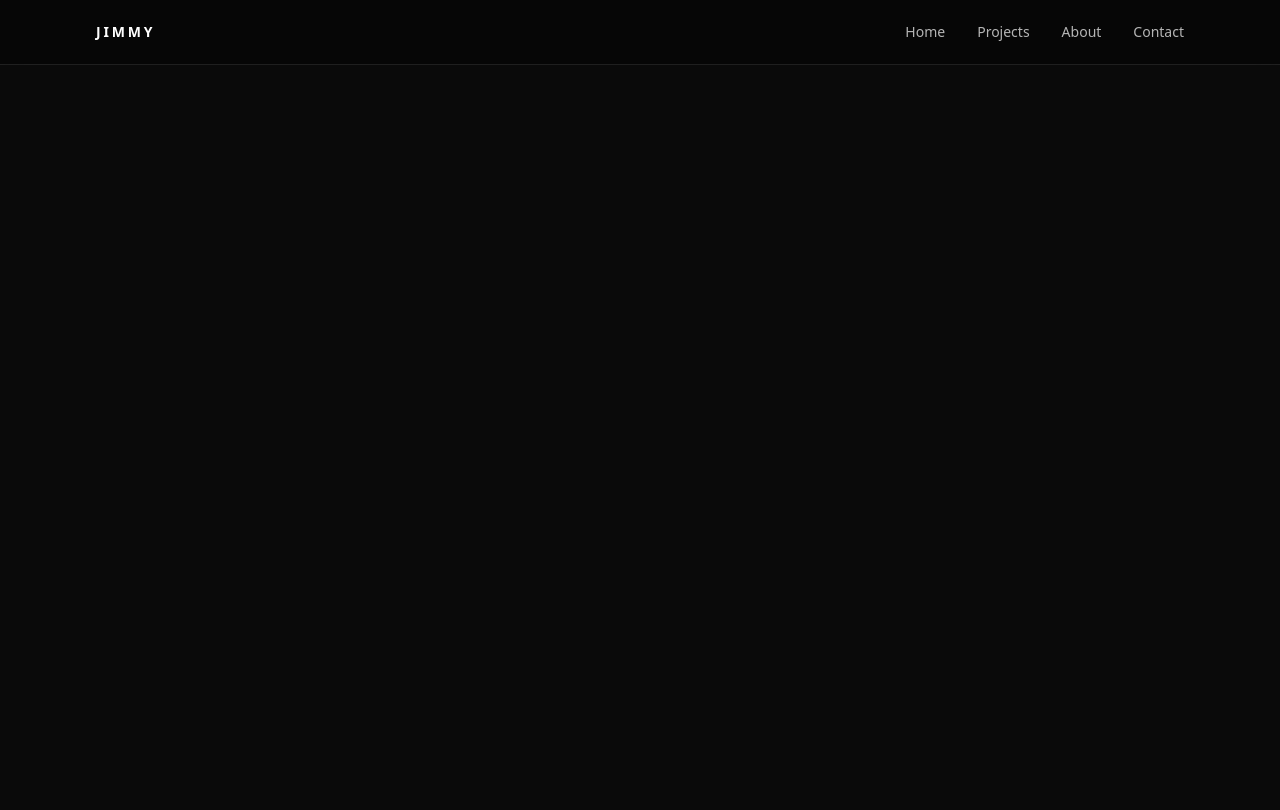
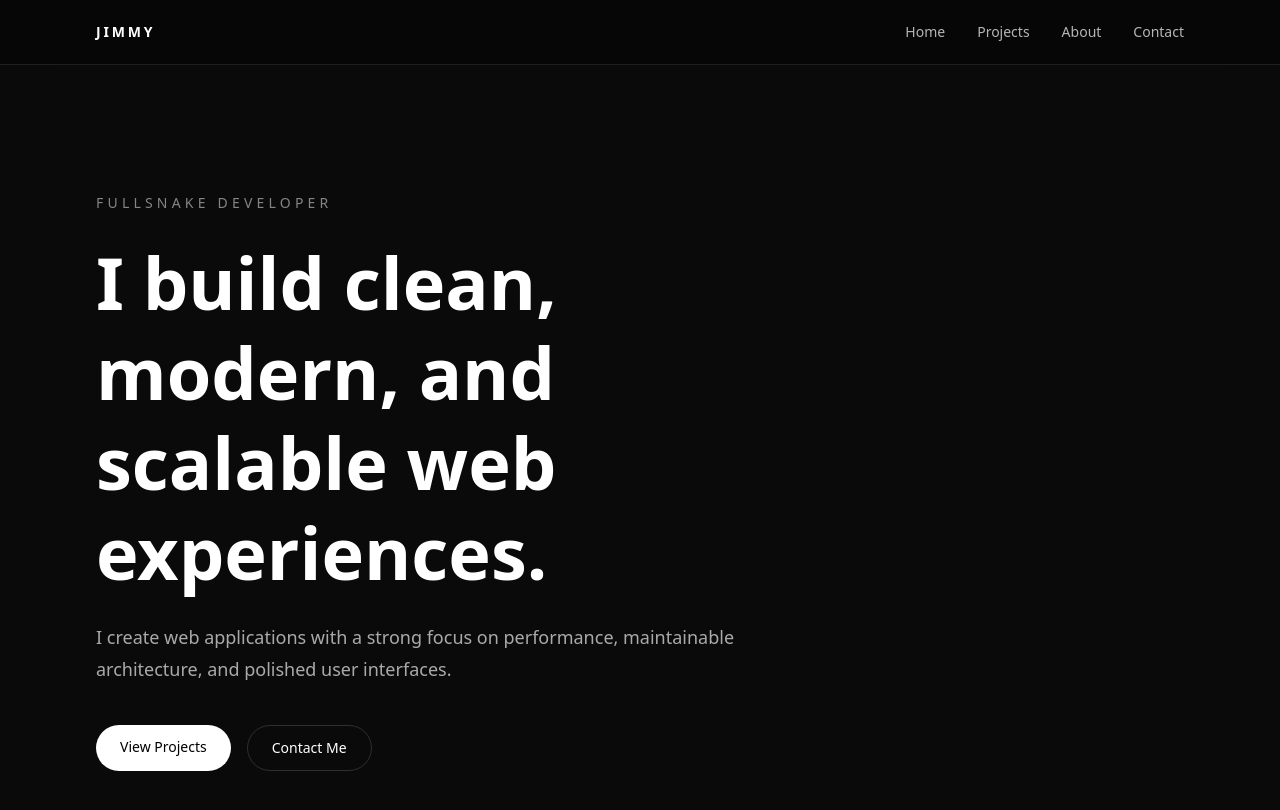
Before and after one commit to Jimmy-02/Porfolio, a Next.js app in the folder apps/web/: page / in a window 1280 px wide. Shown: the top 810 px of the page. Built offline with nearby package versions, Linux system fonts and the light colour scheme.

Commit message:
feat: introduce

```diff
--- a/apps/web/app/page.tsx
+++ b/apps/web/app/page.tsx
@@ -1,9 +1,11 @@
+import Hero from "@/components/Hero";
 import Navbar from "@/components/Navbar";
 
 export default function Home() {
   return (
     <main className="min-h-screen bg-[#0a0a0a] text-white">
       <Navbar />
+      <Hero />
     </main>
   );
 }
--- /dev/null
+++ b/apps/web/components/Hero.tsx
@@ -0,0 +1,40 @@
+import Container from "@/components/Container";
+
+export default function Hero() {
+  return (
+    <section className="relative overflow-hidden py-24 md:py-32">
+      <Container>
+        <div className="max-w-3xl">
+          <p className="mb-6 text-sm uppercase tracking-[0.3em] text-white/50">
+            Fullsnake Developer
+          </p>
+
+          <h1 className="text-5xl font-semibold leading-tight text-white md:text-7xl">
+            I build clean, modern, and scalable web experiences.
+          </h1>
+
+          <p className="mt-6 max-w-2xl text-base leading-8 text-white/65 md:text-lg">
+            I create web applications with a strong focus on performance,
+            maintainable architecture, and polished user interfaces.
+          </p>
+
+          <div className="mt-10 flex flex-wrap gap-4">
+            <a
+              href="#projects"
+              className="rounded-full bg-white px-6 py-3 text-sm font-medium text-black transition hover:opacity-90"
+            >
+              View Projects
+            </a>
+
+            <a
+              href="#contact"
+              className="rounded-full border border-white/15 px-6 py-3 text-sm font-medium text-white transition hover:bg-white/10"
+            >
+              Contact Me
+            </a>
+          </div>
+        </div>
+      </Container>
+    </section>
+  );
+}
```
